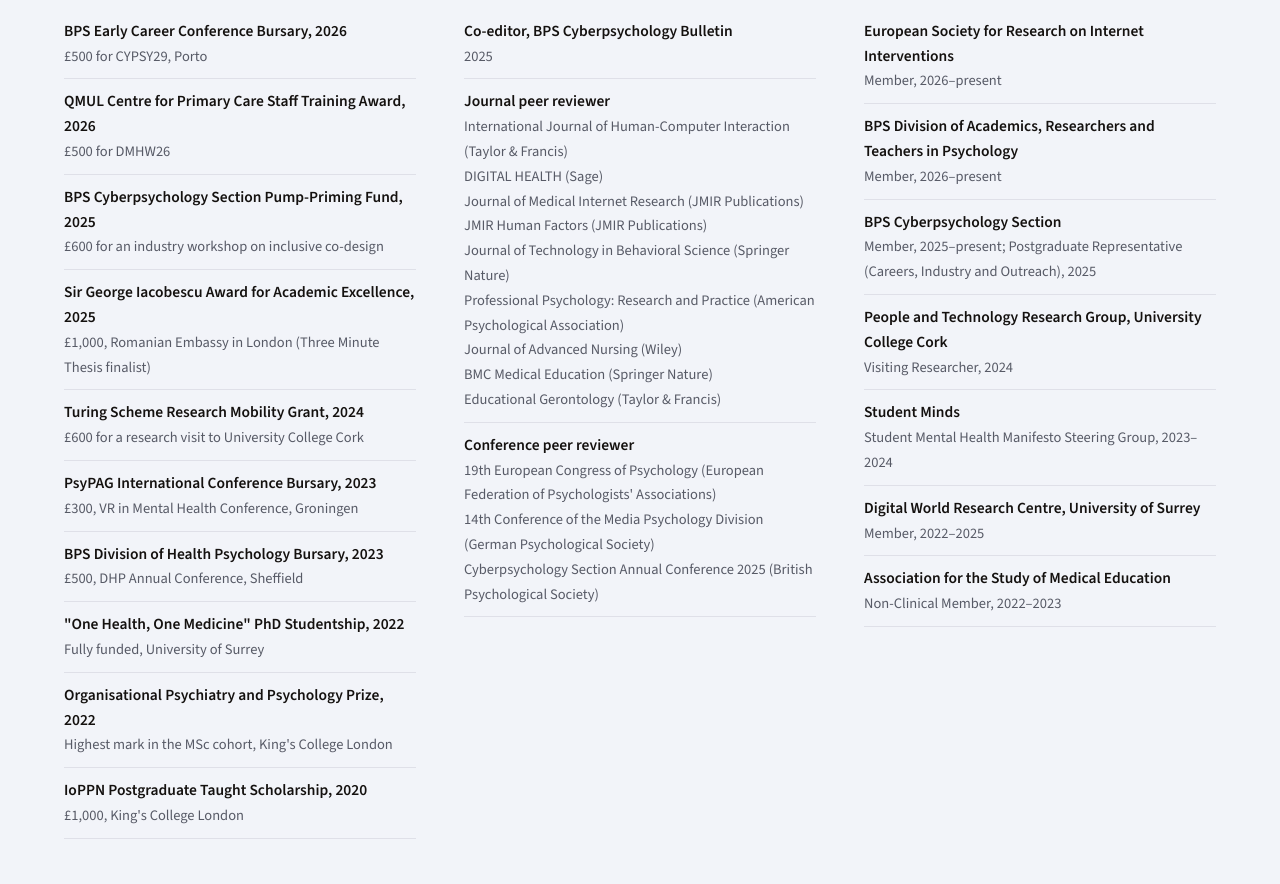
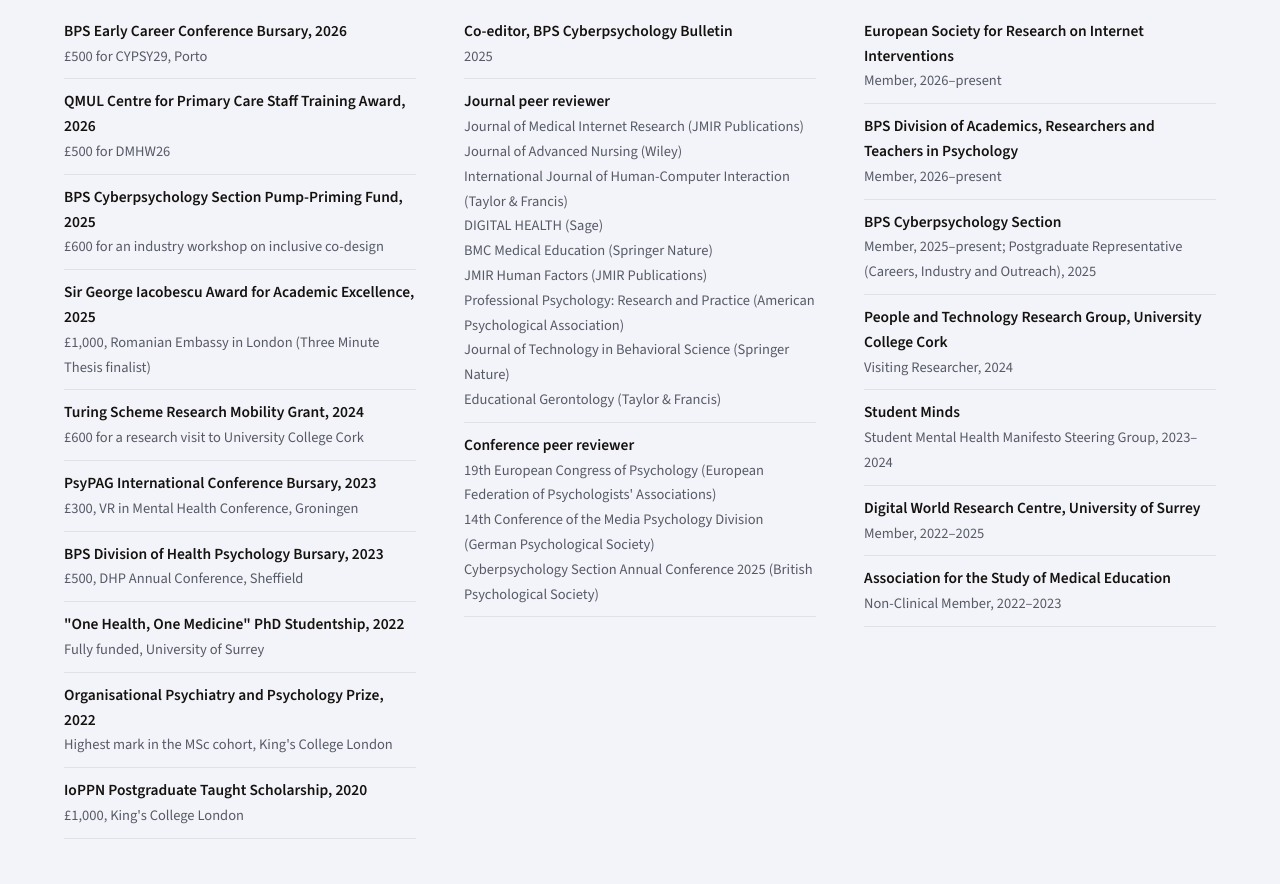
Before and after one commit to raulszekely/website, a plain HTML site: page index.html in a window 1280 px wide. Shown: the part 7886-8770 px from the top of the page. Drawn offline with nearby package versions, Linux system fonts and the light colour scheme.

Commit message:
index.html

```diff
--- a/index.html
+++ b/index.html
@@ -508,7 +508,7 @@ document.getElementById('awards').innerHTML=lst([
 ]);
 document.getElementById('review').innerHTML=[
  ['Co-editor, BPS Cyberpsychology Bulletin',['2025']],
- ['Journal peer reviewer',['International Journal of Human-Computer Interaction (Taylor & Francis)','DIGITAL HEALTH (Sage)','Journal of Medical Internet Research (JMIR Publications)','JMIR Human Factors (JMIR Publications)','Journal of Technology in Behavioral Science (Springer Nature)','Professional Psychology: Research and Practice (American Psychological Association)','Journal of Advanced Nursing (Wiley)','BMC Medical Education (Springer Nature)','Educational Gerontology (Taylor & Francis)']],
+ ['Journal peer reviewer',['Journal of Medical Internet Research (JMIR Publications)','Journal of Advanced Nursing (Wiley)','International Journal of Human-Computer Interaction (Taylor & Francis)','DIGITAL HEALTH (Sage)','BMC Medical Education (Springer Nature)','JMIR Human Factors (JMIR Publications)','Professional Psychology: Research and Practice (American Psychological Association)','Journal of Technology in Behavioral Science (Springer Nature)','Educational Gerontology (Taylor & Francis)']],
  ['Conference peer reviewer',['19th European Congress of Psychology (European Federation of Psychologists\' Associations)','14th Conference of the Media Psychology Division (German Psychological Society)','Cyberpsychology Section Annual Conference 2025 (British Psychological Society)']]
 ].map(x=>`<li><b>${esc(x[0])}</b><span class="s">${x[1].map(esc).join('<br>')}</span></li>`).join('');
 document.getElementById('members').innerHTML=lst([
```
